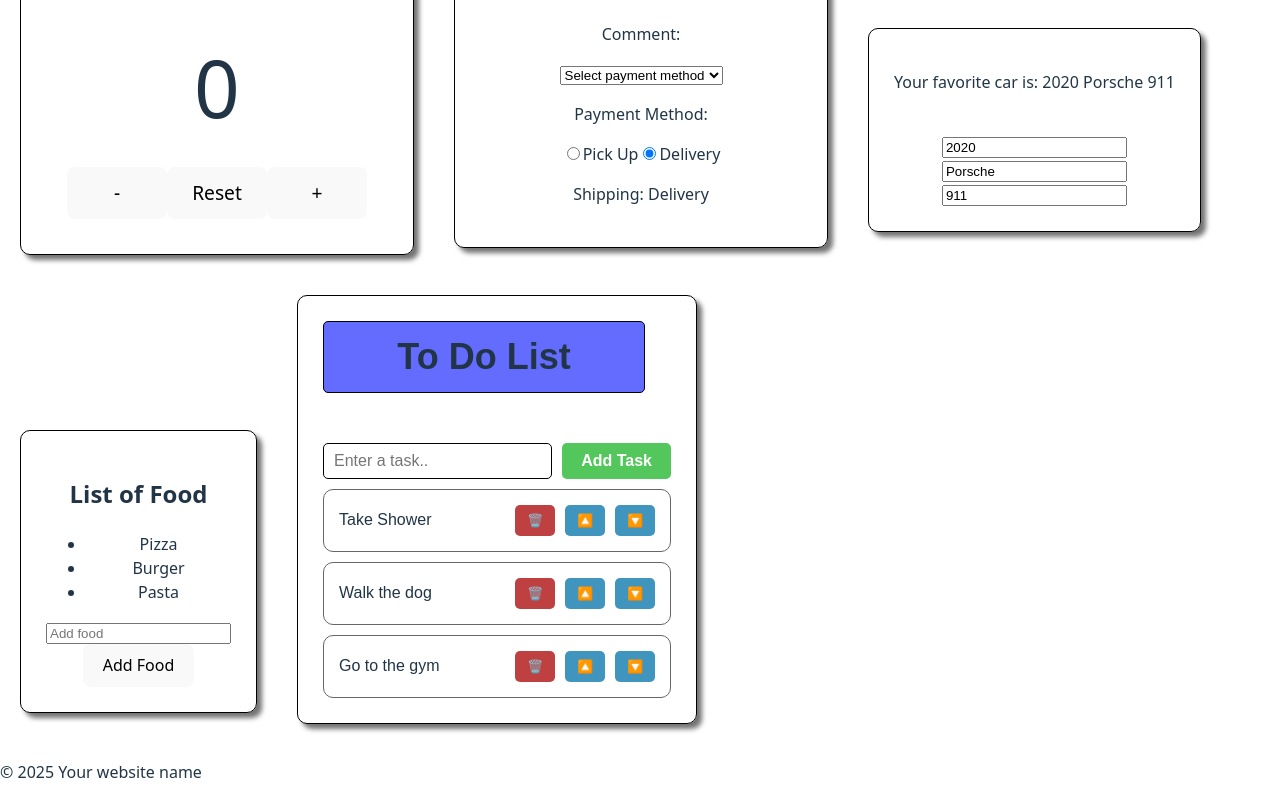
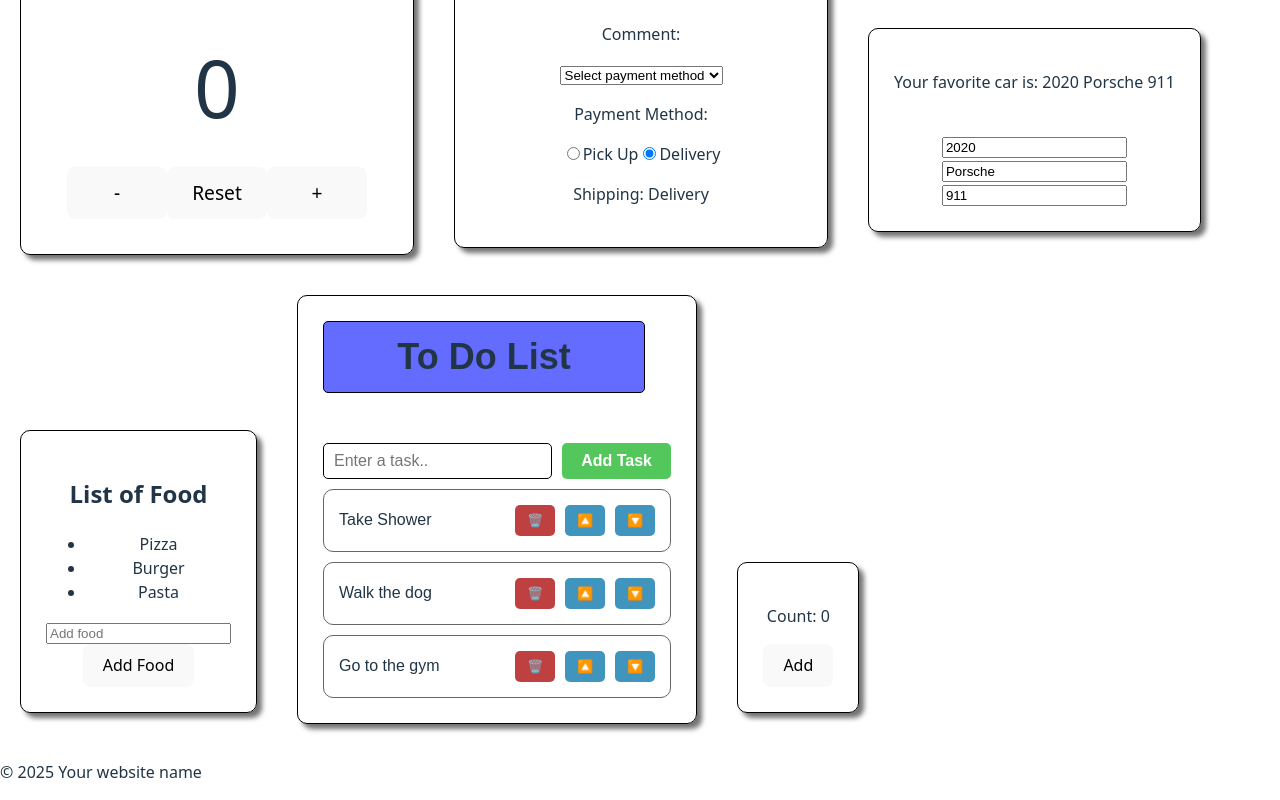
Before and after one commit to alvintaas/react-portfolio, a React (Vite) app: page / in a window 1280 px wide. Shown: the part 2457-3257 px from the top of the page. Built offline with nearby package versions, Linux system fonts and the light colour scheme.

Commit message:
new tutorial

```diff
--- a/src/App.jsx
+++ b/src/App.jsx
@@ -13,6 +13,7 @@ import MyComponent2 from "./MyComponent2.jsx";
 import MyComponent3 from "./MyComponent3.jsx";
 import UpdateStateArray from "./UpdateStateArray.jsx";
 import ToDoList from "./ToDoList.jsx";
+import MyComponent4 from "./MyComponent4.jsx";
 
 function App() {
 
@@ -91,6 +92,10 @@ function App() {
         <ToDoList></ToDoList>
       </div>
 
+      <div className="card">
+        <MyComponent4></MyComponent4>
+      </div>
+
       <Footer/>
     </>
   );
--- /dev/null
+++ b/src/MyComponent4.jsx
@@ -0,0 +1,26 @@
+import React, {useState, useEffect} from 'react';
+
+function MyComponent4() {
+
+    const [count, setCount] = useState(0);
+
+    useEffect(() => {
+        document.title = `Count: ${count}`;
+    });
+
+    function addCount() {
+        setCount(c => c + 1);
+    };
+
+    return (
+        <>
+            <p>Count: {count}</p>
+            <button onClick={addCount}>
+                Add
+            </button>
+        </>
+    );
+
+}
+
+export default MyComponent4;
```
